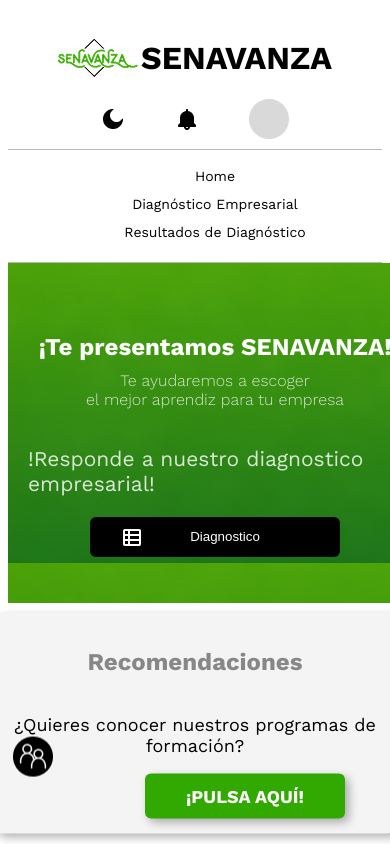
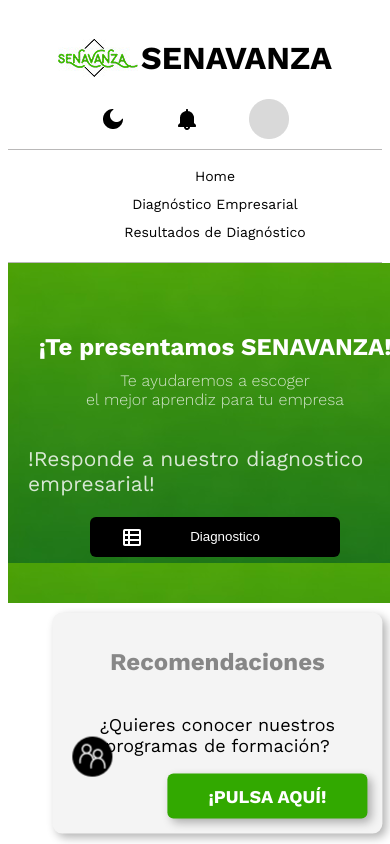
Before and after one commit to TheBullsT/proyectosenavanza, a React (Create React App) app: page /home in a window 390 px wide. Shown: the top 844 px of the page. Built offline with nearby package versions, Linux system fonts and the light colour scheme.

Commit message:
responsive

```diff
--- a/src/components/Home/Presentacion/presentacion.css
+++ b/src/components/Home/Presentacion/presentacion.css
@@ -60,6 +60,7 @@
     align-items: center;
     justify-content: space-around;
     height: 300px;
+    width: 100%;
 }
 
 .presentacion-senavanza{
--- a/src/components/Home/Recomendacion/recomendacion.css
+++ b/src/components/Home/Recomendacion/recomendacion.css
@@ -89,12 +89,46 @@
     width: 180px;
 }
 
+/* Responsive */
+
+
+/* Responsive PC grande */
+@media (max-width: 1920px) {
+    .recomendaciones {
+        position: absolute;
+        top: 450px;
+        width: 100% auto;
+        left: 200px auto;
+        margin: 20px auto;
+        padding: 15px;
+        text-align: center;
+    }
+}
+
+
+/* Responsive Ordenador */
+@media (max-width: 1440px) {
+    .recomendaciones {
+        position: absolute;
+        top: 450px;
+        width: 100% auto;
+        left: 200px auto;
+        margin: 20px auto;
+        padding: 15px;
+        text-align: center;
+    }
+
+}
+
+
+
+/* Responsive Smartphone */
 @media (max-width: 768px) {
     .recomendaciones {
         position: relative;
         top: 100px;
-        width: 100%;
-        right: 5px;
+        width: 90%;
+        left: 340px auto;
         margin: 20px auto;
         padding: 15px;
         text-align: center;
@@ -112,3 +146,28 @@
 
     }
 }
+
+/* Responsive Movil medio */
+@media (max-width: 500px) {
+    .recomendaciones {
+        position: relative;
+        top: 100px;
+        width: 80%;
+        left: 300px auto;
+        margin: 20px auto;
+        padding: 15px;
+        text-align: center;
+    }
+
+    .conocer {
+        display: flex;
+        flex-direction: column;
+        align-items: center;
+        justify-content: center;
+    }
+
+    .boton-recomendacion {
+        width: 200px;
+
+    }
+}
```
